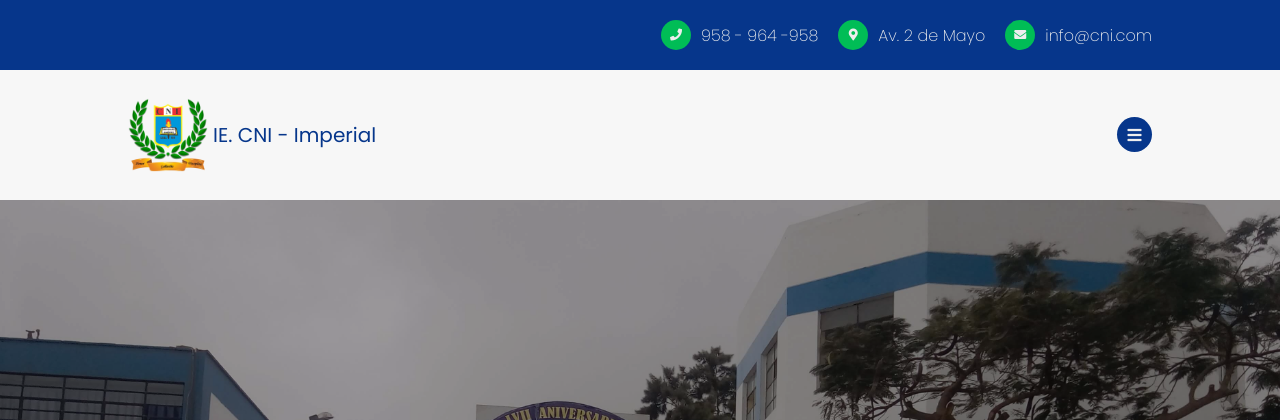
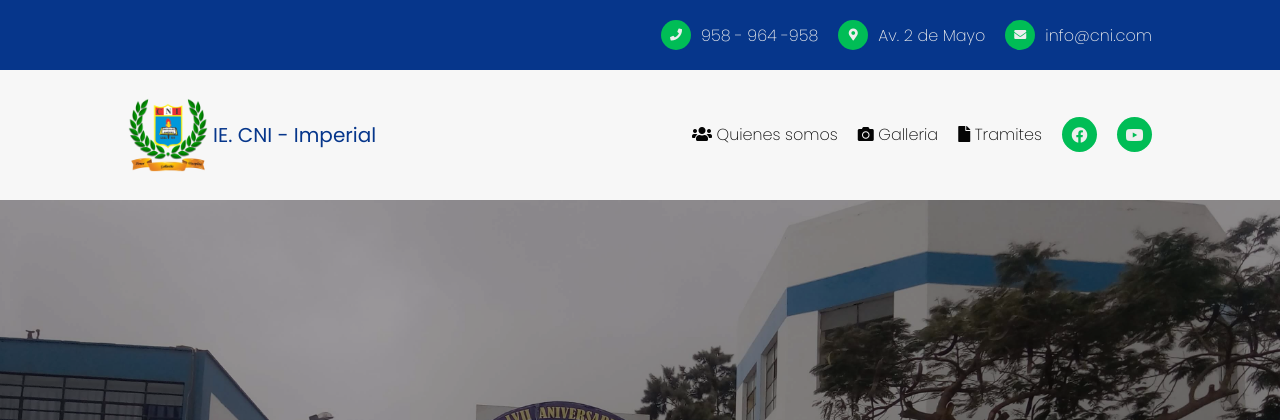
Before and after one commit to byRedHunter/cni-app, a PHP site: page /trabajos/ in a window 1280 px wide. Shown: the top 420 px of the page. Run offline with PHP 8.4, Linux system fonts and the light colour scheme.

Commit message:
estilos para el menu

```diff
--- a/views/assets/css/global.css
+++ b/views/assets/css/global.css
@@ -8,6 +8,7 @@
 
 html {
 	font-size: 62.5%;
+	scroll-behavior: smooth;
 }
 
 :root {
--- a/views/assets/css/landing.css
+++ b/views/assets/css/landing.css
@@ -42,7 +42,55 @@
 	align-items: center;
 }
 .nav-menu {
+	position: fixed;
+	top: 0;
+	right: 0;
+	width: 100%;
+	max-width: 30rem;
+	height: 100vh;
 	display: none;
+	flex-direction: column;
+	justify-content: center;
+	align-items: center;
+	background: #f7f7f7;
+	z-index: 10;
+	row-gap: 2rem;
+	list-style: none;
+}
+.nav-menu.active {
+	display: flex;
+}
+.nav-menu a {
+	text-decoration: none;
+}
+.nav-menu-item a {
+	color: var(--color-dark);
+}
+.nav-menu-logo {
+	margin-bottom: 6rem;
+}
+.nav-menu-social {
+	margin-top: 6rem;
+	display: flex;
+	column-gap: 2rem;
+}
+.nav-menu-social a {
+	height: 3.5rem;
+	width: 3.5rem;
+	background: var(--color-green);
+	border-radius: 50%;
+	color: var(--color-light);
+}
+.nav-menu .nav-icon-menu {
+	position: absolute;
+	top: 3rem;
+	right: 2rem;
+}
+.nav-menu figure {
+	width: 10rem;
+}
+.nav-menu figure img {
+	width: 100%;
 }
 .nav-logo {
 	display: flex;
@@ -63,6 +111,28 @@
 	border-radius: 50%;
 	color: var(--color-light);
 	cursor: pointer;
+}
+@media screen and (min-width: 1000px) {
+	.nav-icon-menu,
+	.nav-menu .nav-icon-menu,
+	.nav-menu-logo {
+		display: none;
+	}
+	.nav-menu {
+		position: initial;
+		background: transparent;
+		flex-direction: row;
+		height: initial;
+		max-width: initial;
+		width: auto;
+		display: flex;
+		column-gap: 2rem;
+		justify-content: flex-end;
+		align-items: center;
+	}
+	.nav-menu-social {
+		margin-top: 0;
+	}
 }
 
 /* main - slider */
@@ -330,6 +400,12 @@
 }
 /* links */
 
+/* request */
+.request {
+	padding: 6rem 0;
+}
+/* request */
+
 /* footer */
 .footer {
 	background: var(--color-dark);
--- a/views/pages/landing-view.php
+++ b/views/pages/landing-view.php
@@ -20,7 +20,32 @@
         <span>IE. CNI - Imperial</span>
       </a>
 
-      <ul class="nav-menu"></ul>
+      <ul class="nav-menu">
+        <figure class="nav-menu-logo">
+          <img src="<?php echo SERVERURL ?>views/assets/images/logo.jpg" alt="I.E. CNI Imperial">
+        </figure>
+
+        <li class="nav-menu-item">
+          <a href="<?php echo SERVERURL ?>#about"><i class="fa fa-users"></i> Quienes somos</a>
+        </li>
+
+        <li class="nav-menu-item">
+          <a href="<?php echo SERVERURL ?>#gallery"><i class="fa fa-camera"></i> Galleria</a>
+        </li>
+
+        <li class="nav-menu-item">
+          <a href="<?php echo SERVERURL ?>#request"><i class="fa fa-file"></i> Tramites</a>
+        </li>
+
+        <li class="nav-menu-social">
+          <a href="#" class="flex-center"><i class="fab fa-facebook"></i> </a>
+          <a href="#" class="flex-center"><i class="fab fa-youtube"></i> </a>
+        </li>
+
+        <div class="nav-icon-menu flex-center">
+          <i class="fa fa-times"></i>
+        </div>
+      </ul>
 
       <div class="nav-icon-menu flex-center">
         <i class="fa fa-bars"></i>
@@ -197,6 +222,12 @@
   </div>
 </section>
 
+<section class="request" id="request">
+  <div class="content">
+    <h3>seccion para enviar solicitudes para la mesa de partes</h3>
+  </div>
+</section>
+
 <footer class="footer">
   <div class="content">
     <p class="text-center">
```
Also changed, not shown: other parts of views/pages/landing-view.php (+14 -14 lines).
